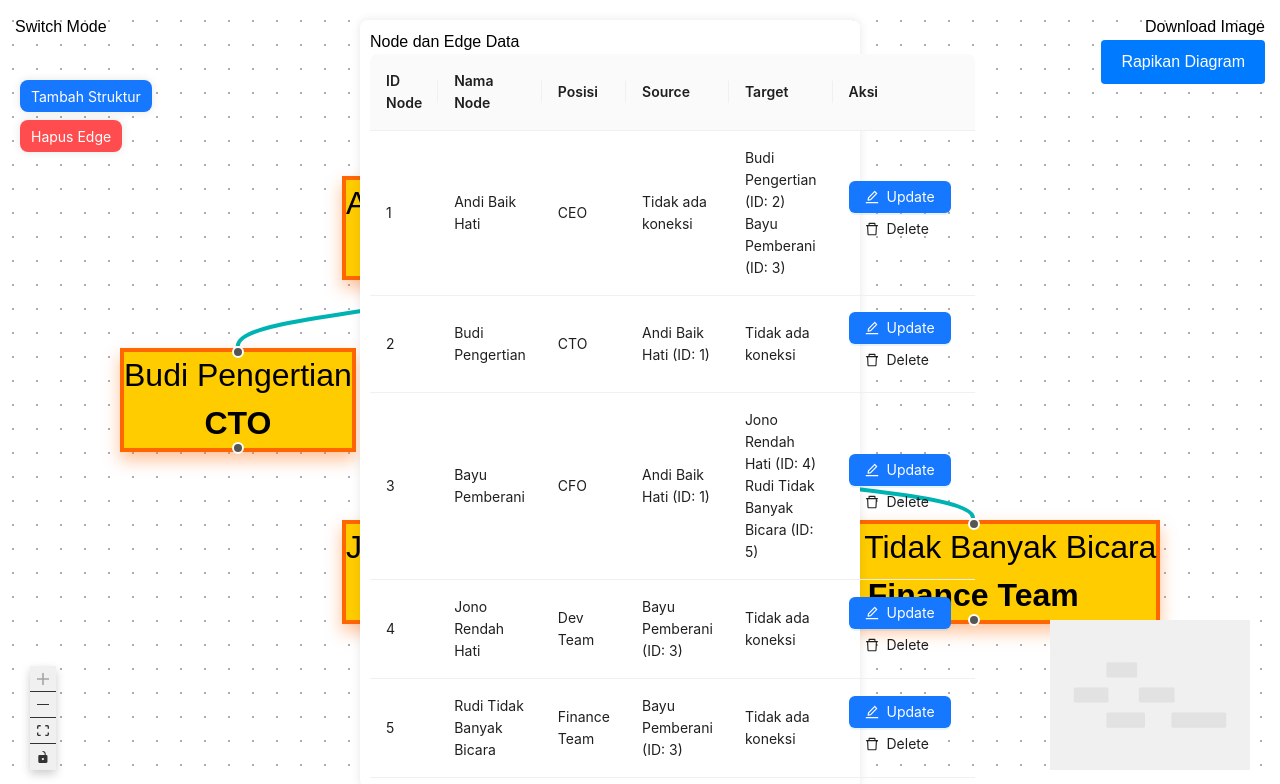
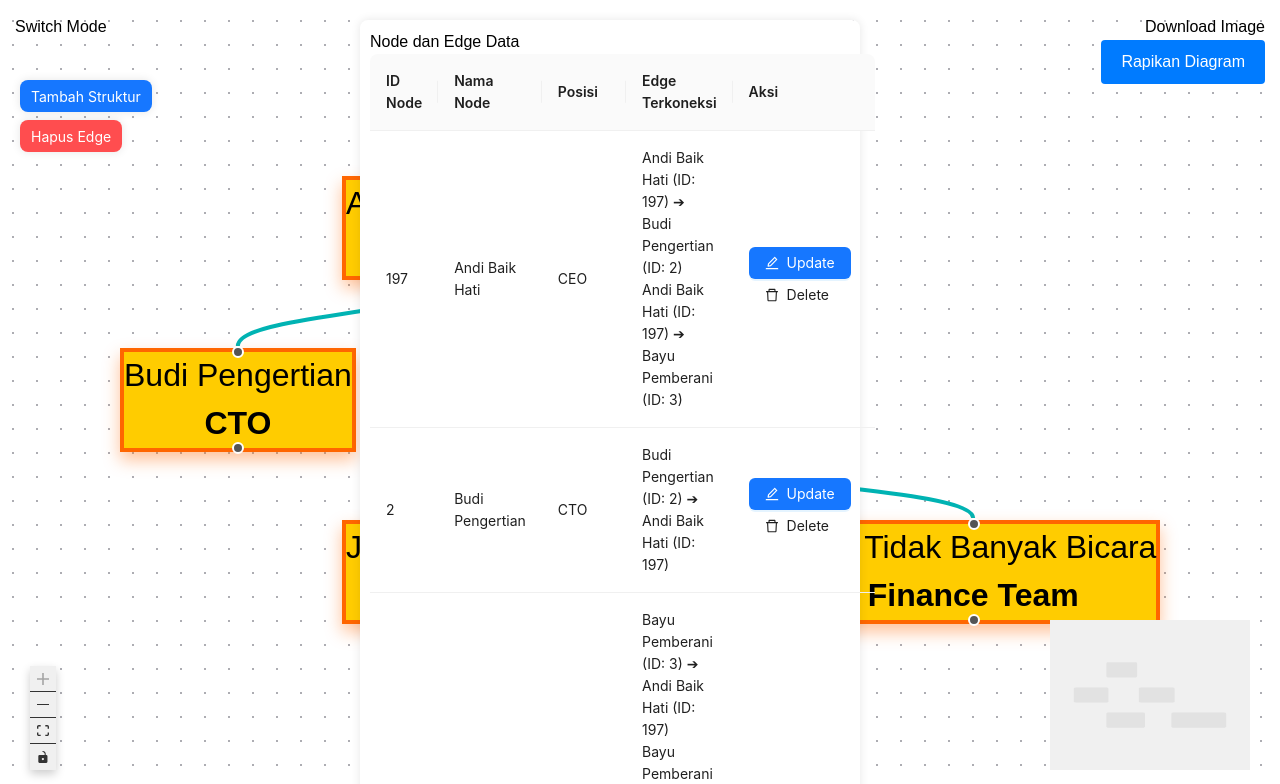
Before and after one commit to zenzalepik/sc_diagram_struktur_organisasi_reactflow_add_item_from_form_ant_design, a React (Create React App) app: page / in a window 1280 px wide. Shown: the top 784 px of the page. Built offline with nearby package versions, Linux system fonts and the light colour scheme.

Commit message:
Fix Integradet Seledted Data Form

```diff
--- a/package.json
+++ b/package.json
@@ -45,6 +45,8 @@
     ]
   },
   "devDependencies": {
+    "@babel/plugin-proposal-optional-chaining": "^7.21.0",
+    "@babel/preset-env": "^7.26.0",
     "autoprefixer": "^10.4.20",
     "postcss": "^8.4.49",
     "tailwindcss": "^3.4.14"
--- a/src/flowchart/NodeEdgeTable.js
+++ b/src/flowchart/NodeEdgeTable.js
@@ -1,9 +1,8 @@
 import React, { useState } from "react";
-import { Table, Button, Popconfirm, Modal } from "antd";
+import { Table, Button, Popconfirm, Modal, Form, Input, Select } from "antd";
 import { DeleteOutlined, EditOutlined } from "@ant-design/icons";
 
 const NodeEdgeTable = ({ nodes, edges, setNodes, setEdges }) => {
-  // State untuk menampilkan modal dan menyimpan data node yang dipilih
   const [isUpdateFormVisible, setIsUpdateFormVisible] = useState(false);
   const [selectedNode, setSelectedNode] = useState(null);
 
@@ -26,7 +25,28 @@ const NodeEdgeTable = ({ nodes, edges, setNodes, setEdges }) => {
     setSelectedNode(null);
   };
 
-  // Menambahkan kolom Source dan Target di tabel
+  const handleFormSubmit = (values) => {
+    // Update node data
+    setNodes((prevNodes) => {
+      return prevNodes.map((node) =>
+        node.id === selectedNode.id ? { ...node, data: { ...node.data, ...values } } : node
+      );
+    });
+
+    // Menambahkan atau memperbarui edge terkoneksi
+    if (values.source && values.target) {
+      const newEdge = {
+        id: `${values.source}-${values.target}`,
+        source: values.source,
+        target: values.target,
+      };
+      setEdges((prevEdges) => [...prevEdges, newEdge]);
+    }
+
+    setIsUpdateFormVisible(false);
+    setSelectedNode(null);
+  };
+
   const columns = [
     {
       title: "ID Node",
@@ -44,42 +64,20 @@ const NodeEdgeTable = ({ nodes, edges, setNodes, setEdges }) => {
       key: "position",
     },
     {
-      title: "Source",
-      key: "source",
+      title: "Edge Terkoneksi",
+      key: "edges",
       render: (_, record) => {
         const connectedEdges = edges.filter(
-          (edge) => edge.target === record.id
+          (edge) => edge.source === record.id || edge.target === record.id
         );
         return connectedEdges.length > 0 ? (
           <ul>
             {connectedEdges.map((edge) => {
-              const sourceNode = nodes.find((n) => n.id === edge.source);
+              const otherNodeId = edge.source === record.id ? edge.target : edge.source;
+              const otherNode = nodes.find((n) => n.id === otherNodeId);
               return (
                 <li key={edge.id}>
-                  {sourceNode ? `${sourceNode.data.name} (ID: ${sourceNode.id})` : "Unknown"}
-                </li>
-              );
-            })}
-          </ul>
-        ) : (
-          <span>Tidak ada koneksi</span>
-        );
-      },
-    },
-    {
-      title: "Target",
-      key: "target",
-      render: (_, record) => {
-        const connectedEdges = edges.filter(
-          (edge) => edge.source === record.id
-        );
-        return connectedEdges.length > 0 ? (
-          <ul>
-            {connectedEdges.map((edge) => {
-              const targetNode = nodes.find((n) => n.id === edge.target);
-              return (
-                <li key={edge.id}>
-                  {targetNode ? `${targetNode.data.name} (ID: ${targetNode.id})` : "Unknown"}
+                  {otherNode ? `${record.name} (ID: ${record.id}) ➔ ${otherNode.data.name} (ID: ${otherNode.id})` : "Unknown"}
                 </li>
               );
             })}
@@ -148,37 +146,80 @@ const NodeEdgeTable = ({ nodes, edges, setNodes, setEdges }) => {
       />
 
       <Modal
-        title="Update Node"
+        title={`Update Node ${selectedNode ? selectedNode.id : ''}`}
         visible={isUpdateFormVisible}
         onCancel={handleCancel}
         footer={null}
         destroyOnClose={true}
       >
         {selectedNode ? (
-          <div>
-            <p><strong>ID Node:</strong> {selectedNode.id}</p>
-            <p><strong>Nama Node:</strong> {selectedNode.name || "Nama tidak tersedia"}</p>
-            <p><strong>Posisi Node:</strong> {selectedNode.position || "Posisi tidak tersedia"}</p>
-            <p><strong>Edge Terkoneksi:</strong>
-              {edges.filter((edge) => edge.source === String(selectedNode.id) || edge.target === String(selectedNode.id)).length > 0 ? (
-                <ul>
-                  {edges.filter((edge) => edge.source === String(selectedNode.id) || edge.target === String(selectedNode.id))
-                    .map((edge) => {
-                      const sourceNode = nodes.find((n) => String(n.id) === String(edge.source));
-                      const targetNode = nodes.find((n) => String(n.id) === String(edge.target));
-                      return (
-                        <li key={edge.id}>
-                          {sourceNode ? `${sourceNode.data.name} (ID: ${sourceNode.id})` : "Unknown"} ➔ {targetNode ? `${targetNode.data.name} (ID: ${targetNode.id})` : "Unknown"}
-                        </li>
-                      );
-                    })
-                  }
-                </ul>
-              ) : (
-                <span>Tidak ada koneksi</span>
-              )}
-            </p>
-          </div>
+          <Form
+            initialValues={{
+              name: selectedNode.name,
+              position: selectedNode.position,
+            }}
+            onFinish={handleFormSubmit}
+            layout="vertical"
+          >
+            <Form.Item
+              label="Nama Node"
+              name="name"
+              rules={[{ required: true, message: "Nama node wajib diisi" }]}
+            >
+              <Input />
+            </Form.Item>
+
+            <Form.Item
+              label="Posisi Node"
+              name="position"
+              rules={[{ required: true, message: "Posisi node wajib diisi" }]}
+            >
+              <Input />
+            </Form.Item>
+
+            {/* Edge Terkoneksi - Menampilkan pilihan source dan target */}
+            <Form.Item label="Edge Terkoneksi">
+              <div>
+
+                <Select
+                  placeholder="Pilih Target Node"
+                  style={{ width: "100%", marginBottom: 10 }}
+                  defaultValue={selectedNode.id} // Mengambil Source pertama
+                  disabled
+                >
+                  {nodes.map((node) => (
+                    <Select.Option key={node.id} value={node.id}>
+                      {node.data.name} (ID: {node.id})
+                    </Select.Option>
+                  ))}
+                </Select>
+
+
+                <Select
+  placeholder="Pilih Source Node"
+  style={{ width: "100%" }}
+  defaultValue={edges
+    .filter((edge) => edge.target === selectedNode.id) // Mencari edge dengan target = selectedNode.id
+    .map((edge) => edge.source)[0]} // Mengambil source pertama yang terhubung ke selectedNode
+>
+  {nodes
+    .filter((node) => node.id !== selectedNode.id) // Menghindari pemilihan node yang sedang diedit
+    .map((node) => (
+      <Select.Option key={node.id} value={node.id}>
+        {node.data.name} (ID: {node.id})
+      </Select.Option>
+    ))}
+</Select>
+
+              </div>
+            </Form.Item>
+
+            <Form.Item>
+              <Button type="primary" htmlType="submit">
+                Simpan
+              </Button>
+            </Form.Item>
+          </Form>
         ) : (
           <p>Loading...</p>
         )}
--- a/src/nodes-edges.js
+++ b/src/nodes-edges.js
@@ -1,7 +1,7 @@
 // src/nodes-edges.js
 
 export const nodes = [
-  { id: '1', data: { name: 'Andi Baik Hati', position: 'CEO' }, position: { x: 250, y: 5 }, type: 'custom' },
+  { id: '197', data: { name: 'Andi Baik Hati', position: 'CEO' }, position: { x: 250, y: 5 }, type: 'custom' },
   { id: '2', data: { name: 'Budi Pengertian', position: 'CTO' }, position: { x: 100, y: 100 }, type: 'custom' },
   { id: '3', data: { name: 'Bayu Pemberani', position: 'CFO' }, position: { x: 400, y: 100 }, type: 'custom' },
   { id: '4', data: { name: 'Jono Rendah Hati', position: 'Dev Team' }, position: { x: 100, y: 250 }, type: 'custom' },
@@ -9,8 +9,8 @@ export const nodes = [
 ];
 
 export const edges = [
-  { id: 'e1-2', source: '1', target: '2' },  // CEO -> CTO
-  { id: 'e1-3', source: '1', target: '3' },  // CEO -> CFO
+  { id: 'e1-2', source: '197', target: '2' },  // CEO -> CTO
+  { id: 'e1-3', source: '197', target: '3' },  // CEO -> CFO
   { id: 'e3-4', source: '3', target: '4' },  // CFO -> Dev Team (mengubah dari e2-4 menjadi e3-4)
   { id: 'e3-5', source: '3', target: '5' },  // CFO -> Finance Team
 ];
```
Also changed, not shown: 1 other file (tests, documents, lock files or other folders).
